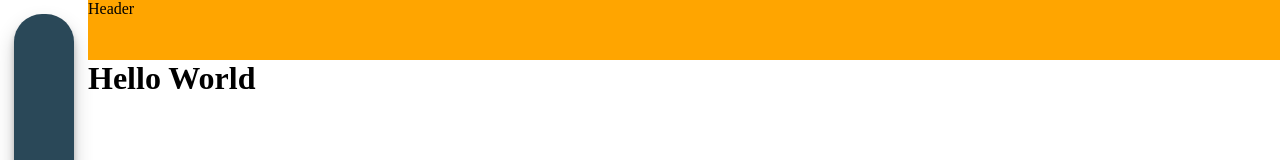
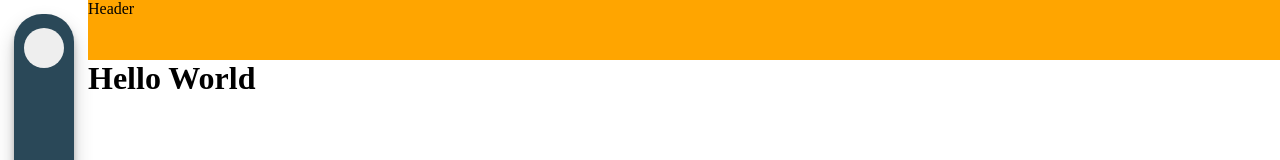
Before and after one commit to FranciscoGustavo/VegyFresh, a Next.js app: page / in a window 1280 px wide. Shown: the top 160 px of the page. Built offline with nearby package versions, Linux system fonts and the light colour scheme.

Commit message:
feature: component atoms/Avatar

```diff
--- /dev/null
+++ b/src/components/atoms/Avatar/index.tsx
@@ -0,0 +1,7 @@
+import { CSSAvatar } from './styles';
+
+const Avatar = () => (
+  <CSSAvatar />
+);
+
+export default Avatar;
--- /dev/null
+++ b/src/components/atoms/Avatar/styles.ts
@@ -0,0 +1,8 @@
+import styled from 'styled-components';
+
+export const CSSAvatar = styled.div`
+width: 40px;
+height: 40px;
+border-radius: 50%;
+background-color: #EEE;
+`;
--- a/src/components/molecules/Nav/index.tsx
+++ b/src/components/molecules/Nav/index.tsx
@@ -1,7 +1,10 @@
+import Avatar from '@/atoms/Avatar';
+
 import { CSSNav } from './styles';
 
 const Nav = () => (
   <CSSNav>
+    <Avatar />
   </CSSNav>
 );
 
--- a/src/components/molecules/Nav/styles.ts
+++ b/src/components/molecules/Nav/styles.ts
@@ -4,6 +4,11 @@ export const CSSNav = styled.nav`
 width: 60px;
 height: 40%;
 border-radius: 28px;
+padding: 14px 0;
 box-shadow: 0 10px 20px rgba(0, 0, 0, 0.19), 0 6px 6px rgba(0, 0, 0, 0.23);
 background-color: #2A4858;
+
+div {
+  margin: auto;
+}
 `;
```
